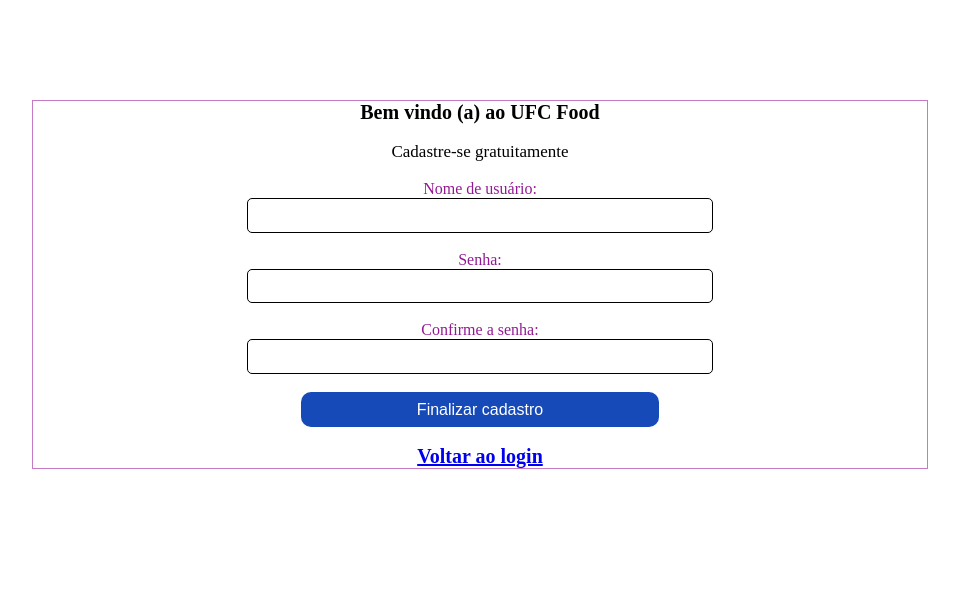
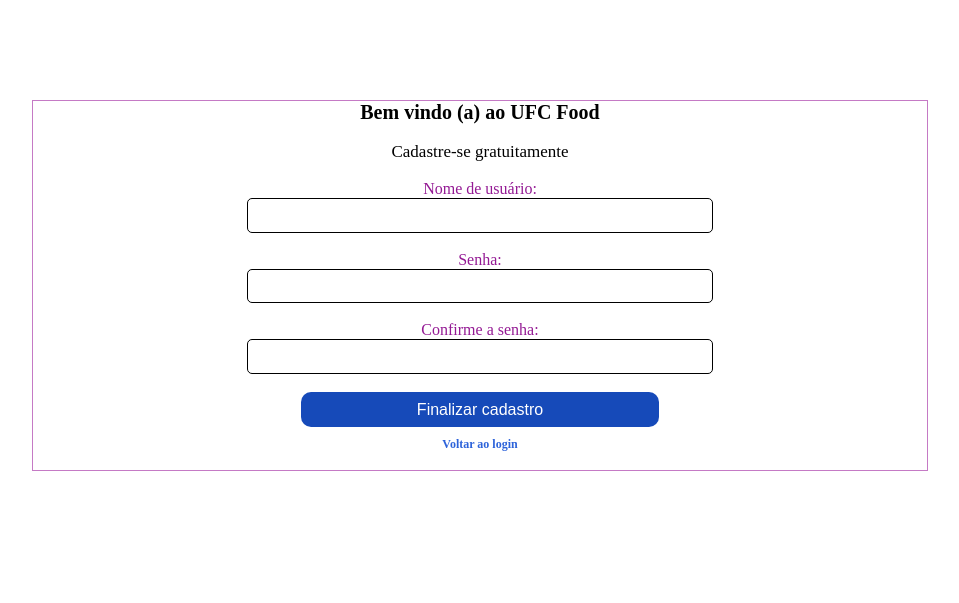
Before and after one commit to rhafaSan/UFCFood, a plain HTML site: page src/pages/register/register.html in a window 1280 px wide. Shown: the whole page, without its empty margins (160-1119 px from the left). Drawn offline with Linux system fonts and the light colour scheme.

Commit message:
estilização botão de retorno para tela login

```diff
--- a/src/styles/register.css
+++ b/src/styles/register.css
@@ -43,8 +43,12 @@
     color: rgb(148, 26, 148)
 }
 
+.main-body .center-div .button-div{
+    margin-bottom: 2%;
+}
+
 .main-body .center-div .button-div button{
-    margin-bottom: 2%;
+    margin-bottom: 10px;
     background-color: rgb(22, 74, 185);
     color: #fff;
     border: none;
@@ -56,3 +60,14 @@
     color: #fff;
     cursor: pointer;
 }
+
+.link-return{
+    text-decoration: none;
+
+}
+.link-return p{
+    color: rgb(45, 99, 218);
+    font-size: 12px !important;
+
+
+}
```
